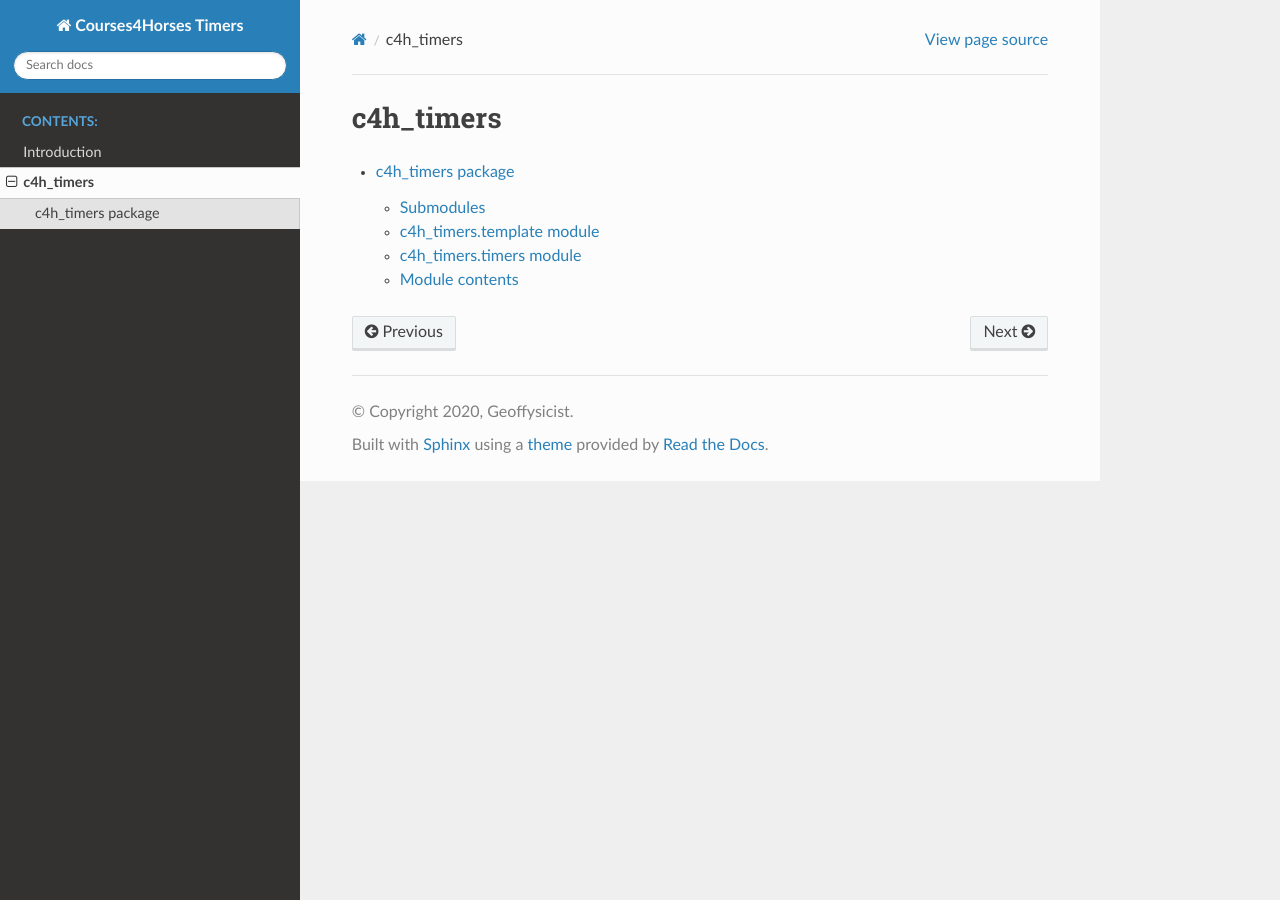
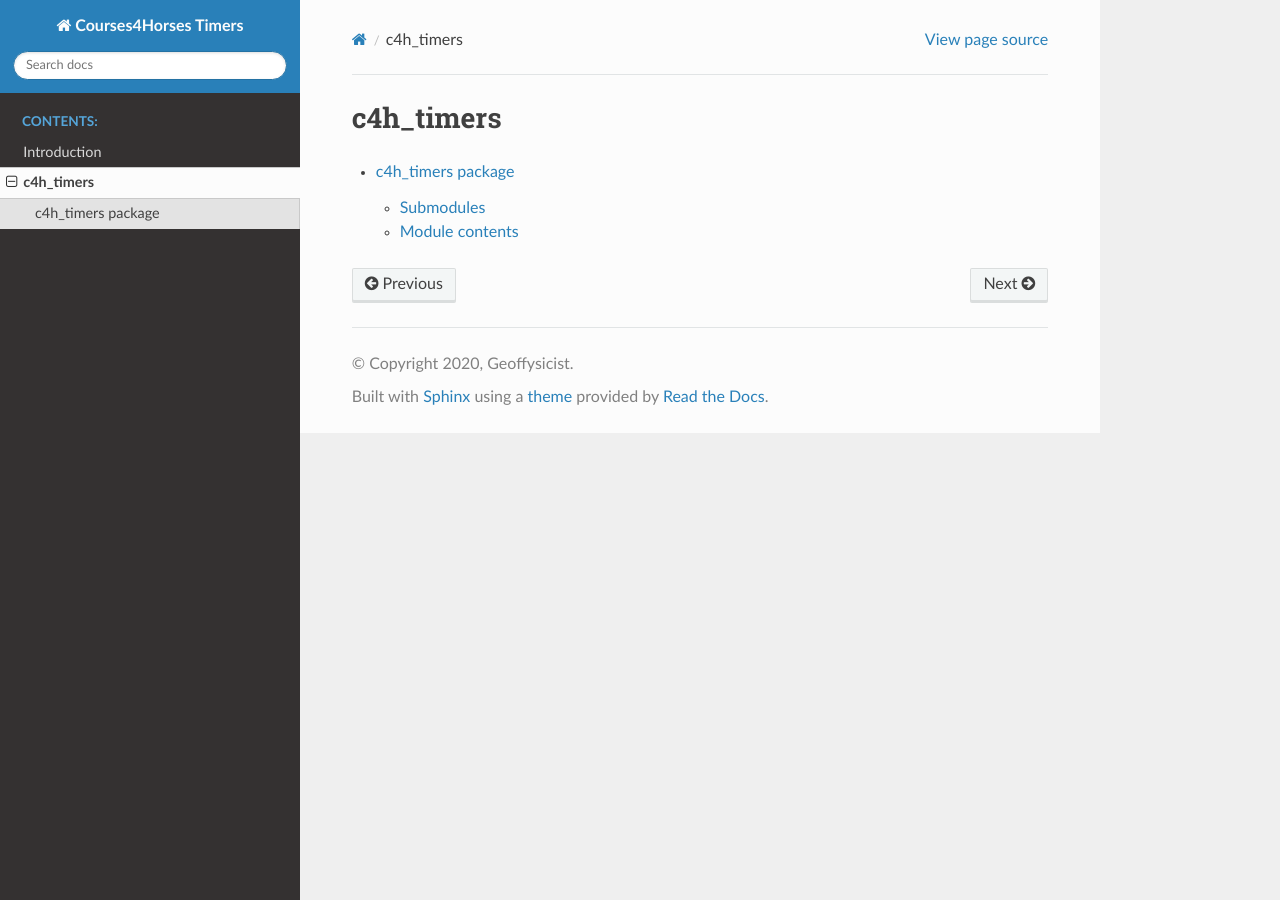
Before and after one commit to Geoffysicist/c4h_timers, a Sphinx documentation site: the page built from docs/source/modules.rst, in a window 1280 px wide. Built offline with Sphinx 7.4.7 and the Read the Docs theme 2.0.0, drawn with Linux system fonts in a browser that asks for light colours.

Commit message:
Update c4h_timers.rst

```diff
--- a/docs/source/c4h_timers.rst
+++ b/docs/source/c4h_timers.rst
@@ -3,17 +3,6 @@ c4h\_timers package
 
 Submodules
 ----------
-
-c4h\_timers.template module
----------------------------
-
-.. automodule:: c4h_timers.template
-   :members:
-   :undoc-members:
-   :show-inheritance:
-
-c4h\_timers.timers module
--------------------------
 
 .. automodule:: timers
    :members:
@@ -24,7 +13,7 @@ c4h\_timers.timers module
 Module contents
 ---------------
 
-.. automodule:: c4h_timers
+.. autoclass:: timers.Timer
    :members:
    :undoc-members:
    :show-inheritance:
```
